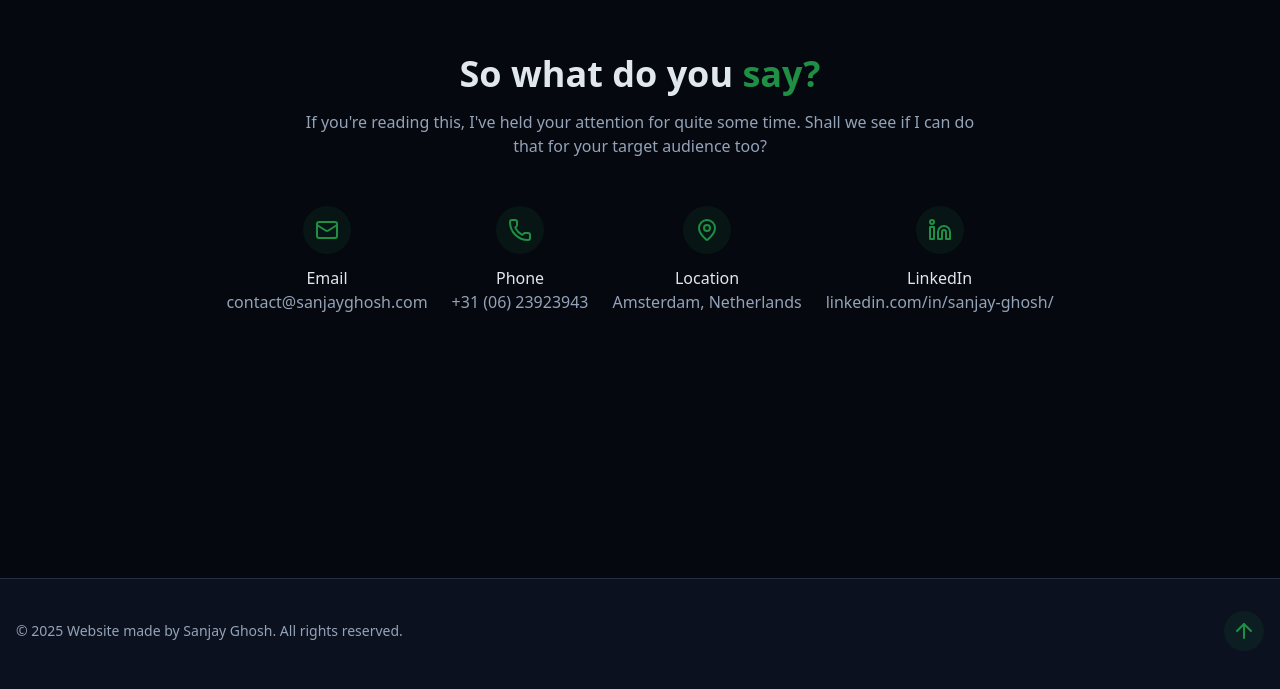
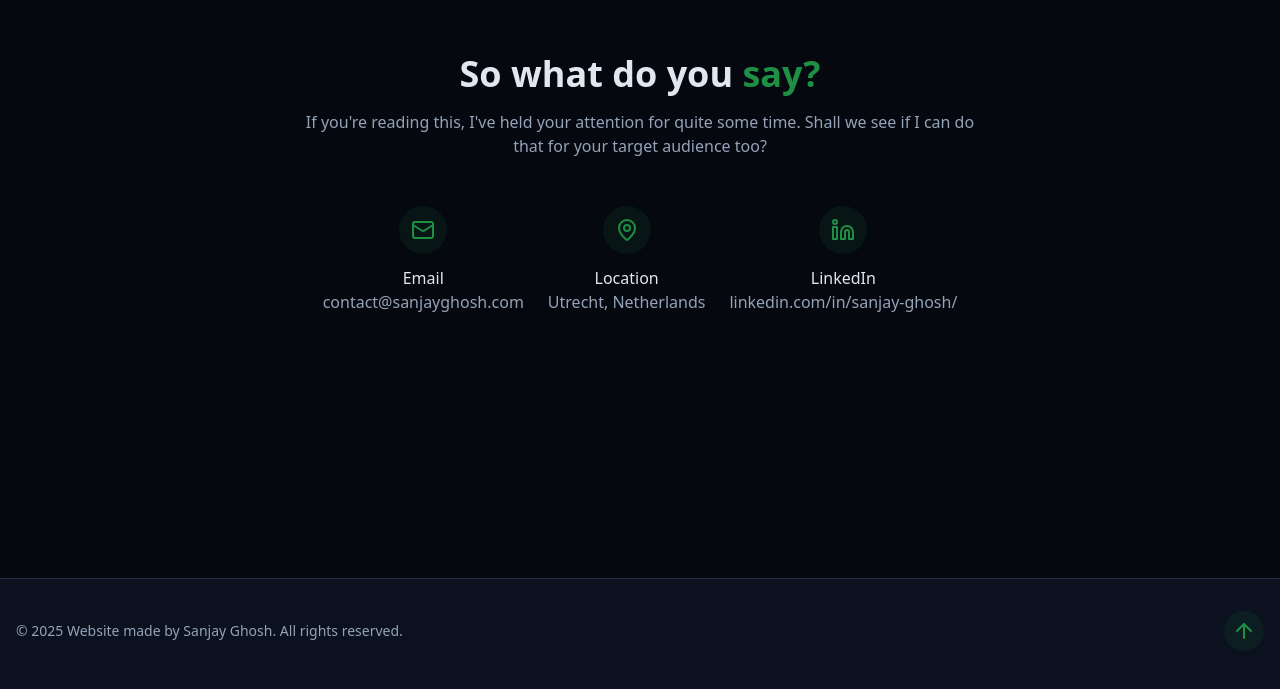
Before and after one commit to Sharkmaaan/portfolio-website, a React (Vite) app: page / in a window 1280 px wide. Shown: the part 5980-6669 px from the top of the page. Built offline with nearby package versions, Linux system fonts and the light colour scheme.

Commit message:
Change location and remove numbers

```diff
--- a/index.html
+++ b/index.html
@@ -38,7 +38,7 @@
 
     <!-- Additional SEO -->
     <meta name="geo.region" content="NL-NH" />
-    <meta name="geo.placename" content="Amsterdam" />
+    <meta name="geo.placename" content="Arnhem" />
     <meta name="geo.position" content="52.370216;4.895168" />
     <meta name="ICBM" content="52.370216, 4.895168" />
 
--- a/src/components/ContactSection.jsx
+++ b/src/components/ContactSection.jsx
@@ -8,7 +8,8 @@ export const ContactSection = () => {
         <section
             id="contact"
             className="py-24 px-4 relative bg-secondary/30"
-        >   <div className="container mx-auto max-w-5xl">
+        >
+            <div className="container mx-auto max-w-5xl">
                 <h2 className="text-3xl md:text-4xl font-bold mb-4 text-center">
                     {t('contact.title')} <span className="text-primary">{t('contact.say')}</span> {t('contact.title_end')}
                 </h2>
@@ -31,7 +32,7 @@ export const ContactSection = () => {
                                     </a>
                                 </div>
                             </div>
-                            <div className="flex flex-col items-center text-center space-y-3">
+                            {/*<div className="flex flex-col items-center text-center space-y-3">
                                 <div className="p-3 rounded-full bg-primary/10">
                                     <Phone className="h-6 w-6 text-primary"/>
                                 </div>
@@ -41,7 +42,7 @@ export const ContactSection = () => {
                                         +31 (06) 23923943
                                     </a>
                                 </div>
-                            </div>
+                            </div>*/}
                             <div className="flex flex-col items-center text-center space-y-3">
                                 <div className="p-3 rounded-full bg-primary/10">
                                     <MapPin className="h-6 w-6 text-primary"/>
--- a/src/locales/en.json
+++ b/src/locales/en.json
@@ -124,7 +124,7 @@
     "phone": "Phone",
     "location": "Location",
     "linkedin": "LinkedIn",
-    "locationValue": "Amsterdam, Netherlands"
+    "locationValue": "Utrecht, Netherlands"
   },
   "footer": {
     "copyright": "Website made by Sanjay Ghosh. All rights reserved."
--- a/src/locales/nl.json
+++ b/src/locales/nl.json
@@ -124,7 +124,7 @@
     "phone": "Telefoon",
     "location": "Locatie",
     "linkedin": "Linkedin",
-    "locationValue": "Amsterdam, Nederland"
+    "locationValue": "Utrecht, Nederland"
   },
   "footer": {
     "copyright": "Website gemaakt door Sanjay Ghosh. All rights reserved."
```
Also changed, not shown: src/pages/Home.jsx (+7 -7 lines).
